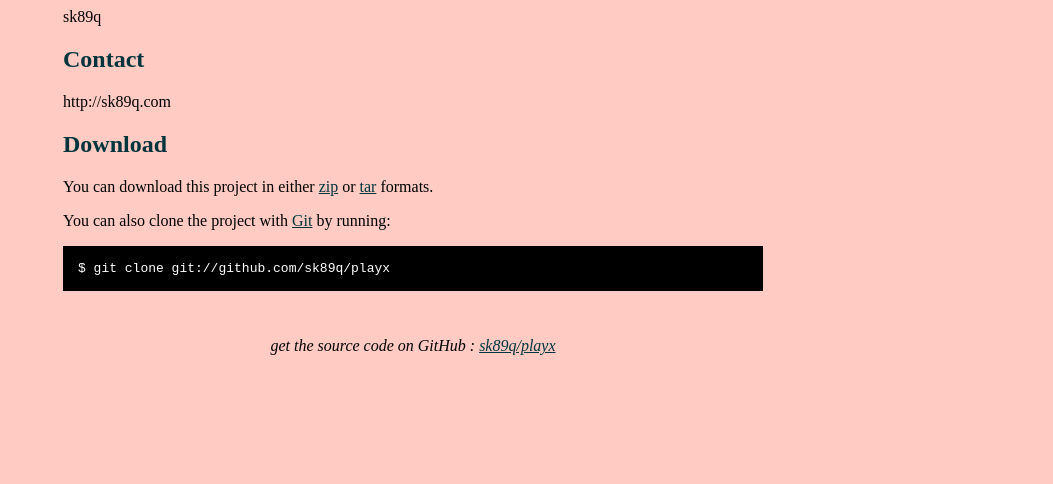
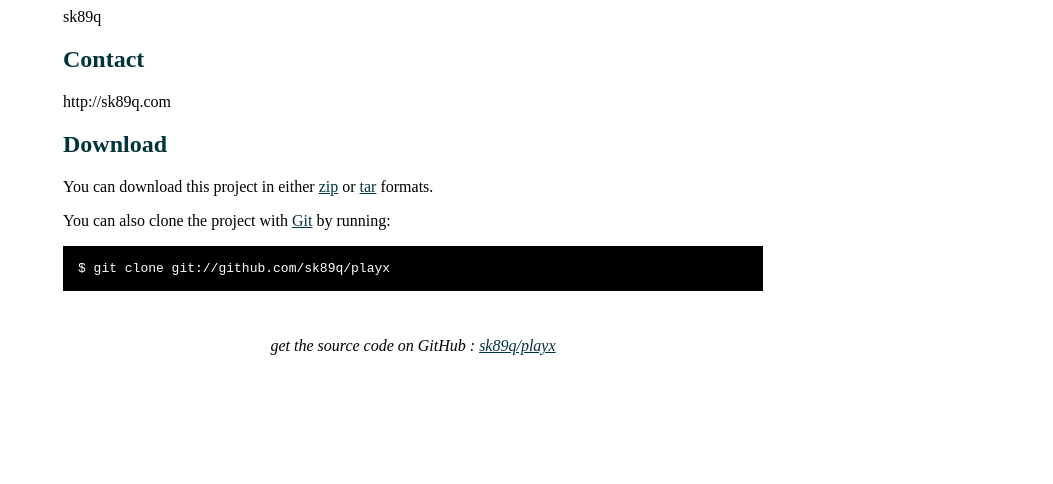
Before and after one commit to sk89q/playx, a plain HTML site: page index.html in a window 1280 px wide. Shown: the part 316-800 px from the top of the page, without its empty margins (227-1280 px from the left). Drawn offline with Linux system fonts and the light colour scheme.

Commit message:
Changed background page of demo page to test.

```diff
--- a/index.html
+++ b/index.html
@@ -10,7 +10,7 @@
 	<style type="text/css">
 		body {
   		margin-top: 1.0em;
-  		background-color: #ffcbc2;
+  		background-color: #FFFFFF;
 		  font-family: "Helvetica,Arial,FreeSans";
   		color: #000000;
     }
```
